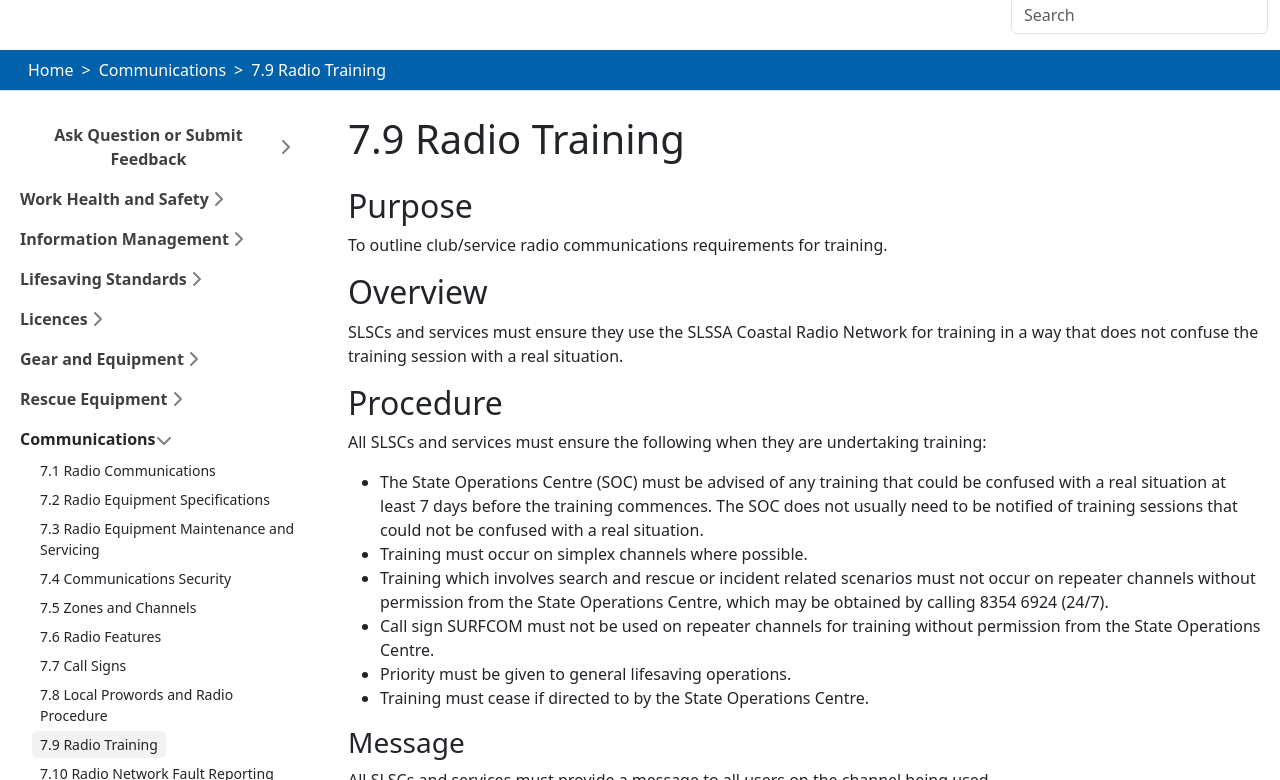
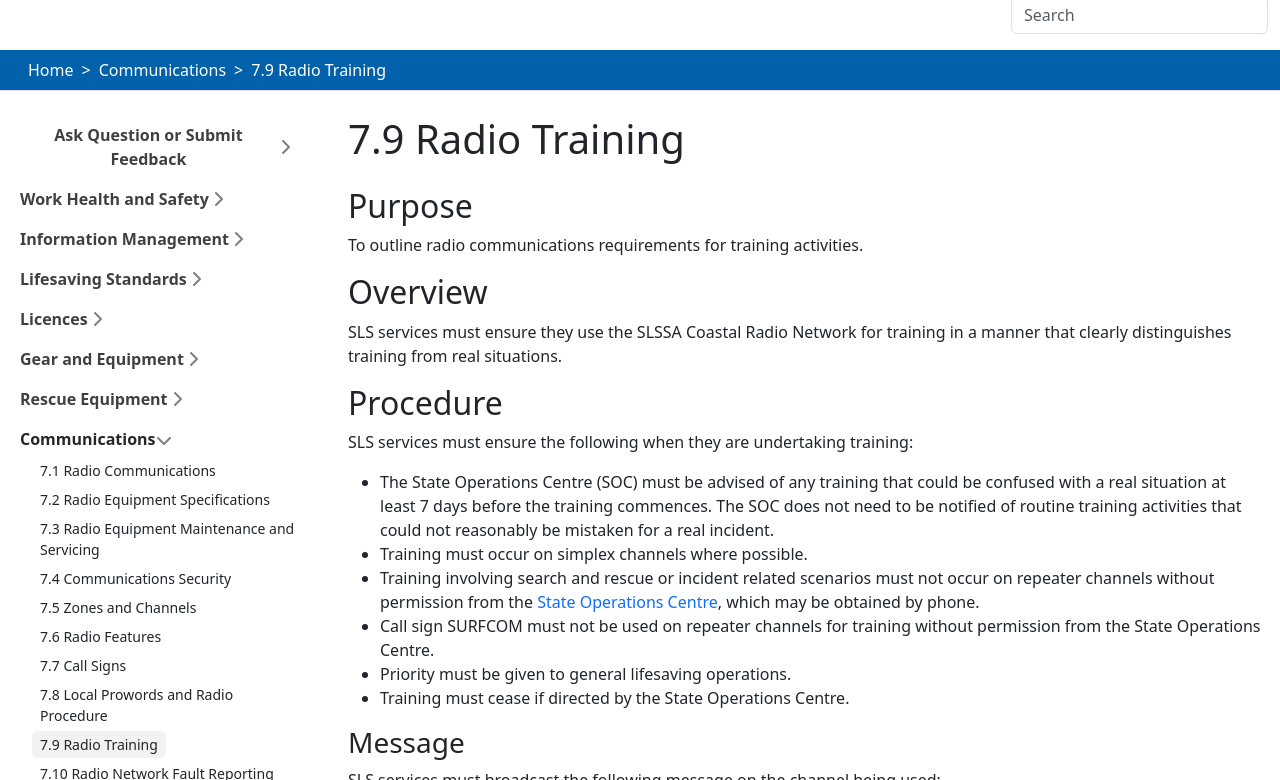
Before and after one commit to slssa-soc/sops-working, a Jekyll site: the page built from 7-communications/7.9-radio-training.md, in a window 1280 px wide and 900 px high, cut to the strip 120-900 px from the top of the window. Built offline with Jekyll 4.4.1, drawn with Linux system fonts in a browser that asks for light colours; some of the changed text lies outside the part shown.

Commit message:
Define radio training requirements, notifications and NO DUFF procedures (Section 7)

```diff
--- a/7-communications/7.9-radio-training.md
+++ b/7-communications/7.9-radio-training.md
@@ -8,34 +8,38 @@ layout: lesson-content
 
 ## Purpose
 
-To outline club/service radio communications requirements for training.
+To outline radio communications requirements for training activities.
 
 ## Overview
 
-SLSCs and services must ensure they use the SLSSA Coastal Radio Network for training in a way that does not confuse the training session with a real situation.
+SLS services must ensure they use the SLSSA Coastal Radio Network for training in a manner that clearly distinguishes training from real situations.
 
 ## Procedure
 
-All SLSCs and services must ensure the following when they are undertaking training:
+SLS services must ensure the following when they are undertaking training:
 
-- The State Operations Centre (SOC) must be advised of any training that could be confused with a real situation at least 7 days before the training commences. The SOC does not usually need to be notified of training sessions that could not be confused with a real situation.
+- The State Operations Centre (SOC) must be advised of any training that could be confused with a real situation at least 7 days before the training commences. The SOC does not need to be notified of routine training activities that could not reasonably be mistaken for a real incident.
 - Training must occur on simplex channels where possible.
-- Training which involves search and rescue or incident related scenarios must not occur on repeater channels without permission from the State Operations Centre, which may be obtained by calling 8354 6924 (24/7).
+- Training involving search and rescue or incident related scenarios must not occur on repeater channels without permission from the [State Operations Centre](../12-state-operations-centre-soc-surfcom/12.1-state-operations-centre-soc-surfcom.md), which may be obtained by phone.
 - Call sign SURFCOM must not be used on repeater channels for training without permission from the State Operations Centre.
 - Priority must be given to general lifesaving operations.
-- Training must cease if directed to by the State Operations Centre.
+- Training must cease if directed by the State Operations Centre.
 
 ### Message
 
-All SLSCs and services must provide a message to all users on the channel being used.
+SLS services must broadcast the following message on the channel being used:
 
-**Start:** All Stations, this is &lt;call sign&gt;. We are undertaking training on this channel until &lt;time&gt; in &lt;area&gt;
+**Start:**
+All Stations, this is &lt;call sign&gt;. We are undertaking training on this channel until &lt;time&gt; in &lt;area&gt;
 
-**End:** All Stations, this is &lt;call sign&gt;. We have completed training on this channel.
+**End:**
+All Stations, this is &lt;call sign&gt;. We have completed training on this channel.
 
-SLSCs and services undertaking training which involves search and rescue or incident related scenarios which has been approved by the State Operations Centre, must notify the SOC by phone at the start and end of the training.
+SLS services undertaking training involving search and rescue or incident related scenarios which has been approved by the State Operations Centre, must notify the SOC by phone at the start and end of the training.
 
 ### No Duff
+
+NO DUFF indicates a real world emergency occurring during training activities.
 
 In the event of a genuine emergency, NO DUFF must be communicated on the channel in use for training, followed by a description of the emergency.
 
```
